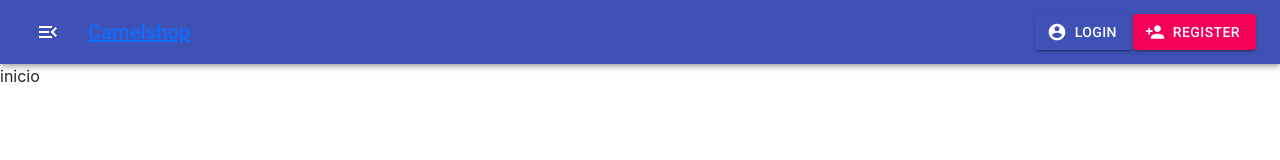
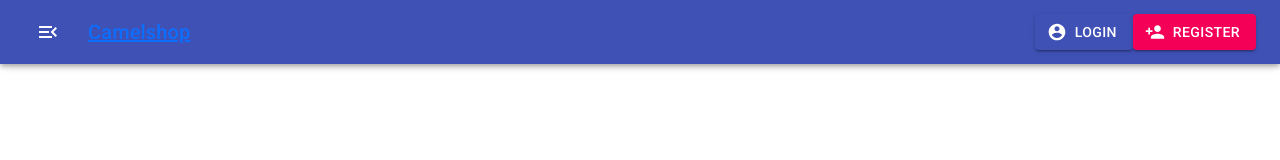
Before and after one commit to JuanOrtega1186/frontReact, a React (Create React App) app: page / in a window 1280 px wide. Shown: the top 160 px of the page. Built offline with nearby package versions, Linux system fonts and the light colour scheme.

Commit message:
se actualliza

```diff
--- a/src/Components/HomePage.jsx
+++ b/src/Components/HomePage.jsx
@@ -1,10 +1,21 @@
-import React from 'react'
+import React/* , {useRef, useState} */ from 'react';
+
+
+
 
 const HomePage = () => {
+
+    /* const [logged, setlogged] = useState(false)
+
+    const validator = () => {
+
+           setlogged(localStorage.getItem('logged') !==  null ? true : false)
+           console.log(logged)
+       } */
     return (
-        <div>
-            inicio
-        </div>
+        <>
+
+        </>
     )
 }
 
--- a/src/Components/LoginPage.jsx
+++ b/src/Components/LoginPage.jsx
@@ -20,7 +20,7 @@ export default function Login(){
 
     const [detal, setDetal] = useState([])
     const [email, setEmail] = useState('')
-    const [logged, setlogged] = useState(false)
+
 
     console.log(email)
 
@@ -42,9 +42,8 @@ export default function Login(){
 
       const validator = () => {
 
-       // localStorage.setItem("logged", true);
-          setlogged(localStorage.getItem('logged') !==  null ? true : false)
-          console.log(logged)
+       localStorage.setItem("logged", true);
+
       }
 
 
```
Also changed, not shown: src/shared/images/camelBack.jpg (added).
